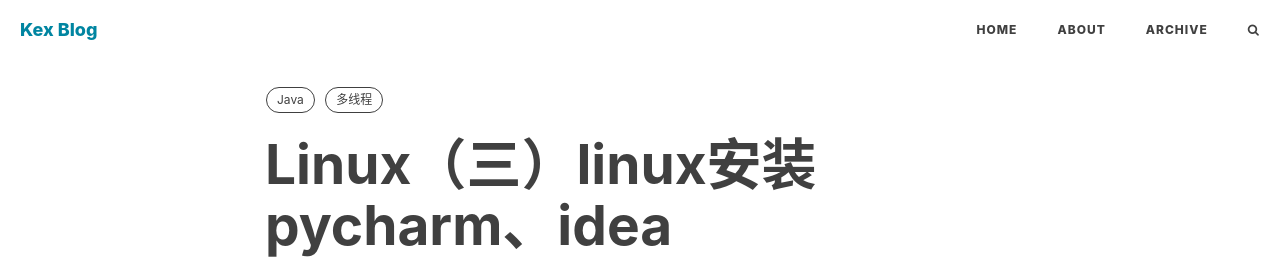
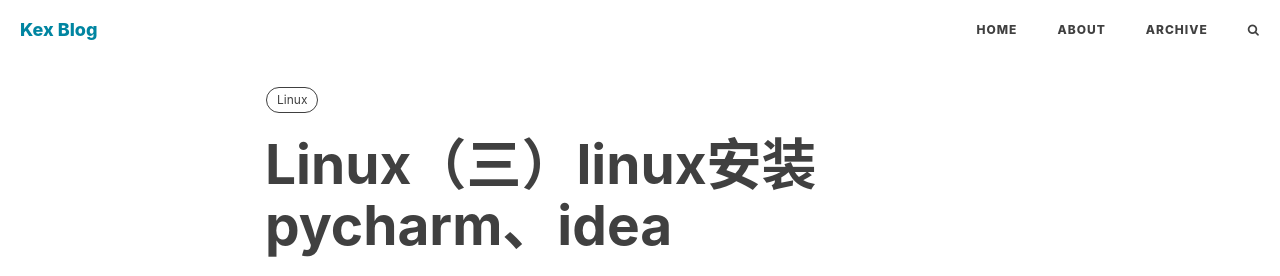
Before and after one commit to 595489145/595489145.github.io, a Jekyll site: the page built from _posts/2023-06-01-Linux（三）Linux安装Pycharm、IDEA.md, in a window 1280 px wide and 900 px high. Shown: the top 276 px of the window. Built offline with Jekyll 4.4.1, drawn with Linux system fonts in a browser that asks for light colours; nearby versions of some CDN libraries; comment, search, counter and statistics services are not loaded.

```diff
--- a/_posts/2023-06-01-Linux（三）Linux安装Pycharm、IDEA.md
+++ b/_posts/2023-06-01-Linux（三）Linux安装Pycharm、IDEA.md
@@ -1,12 +1,10 @@
 ---
 layout: post
-
-[//]: # (title: "Java（二）Java并发编程")
+titile: "Linux（三）Linux安装Pycharm、IDEA"
 catalog: true
 header-style: text
 tag:
-    - Java
-    - 多线程
+    - Linux
 ---
 
 以pycharm社区版为例，IDEA安装过程同理，pycharm专业版可能更繁琐些，我用社区版就够了
```
